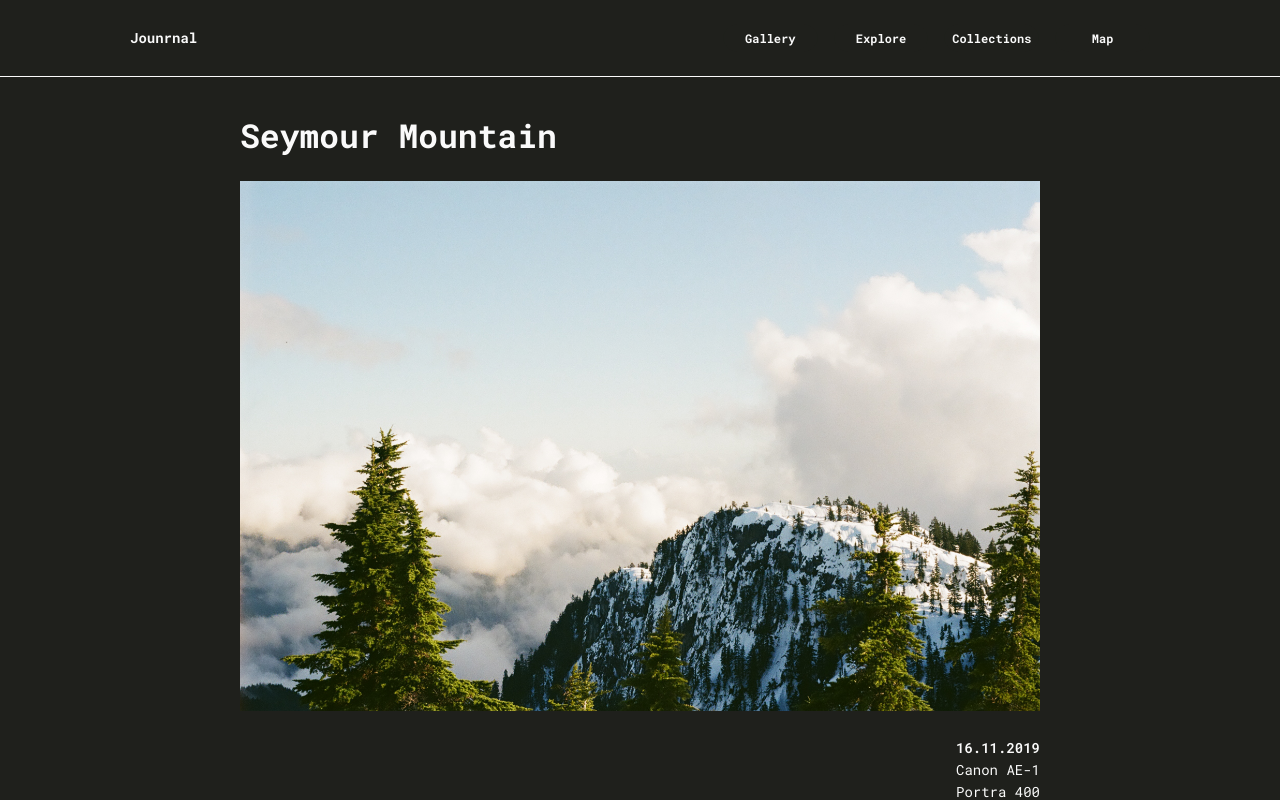
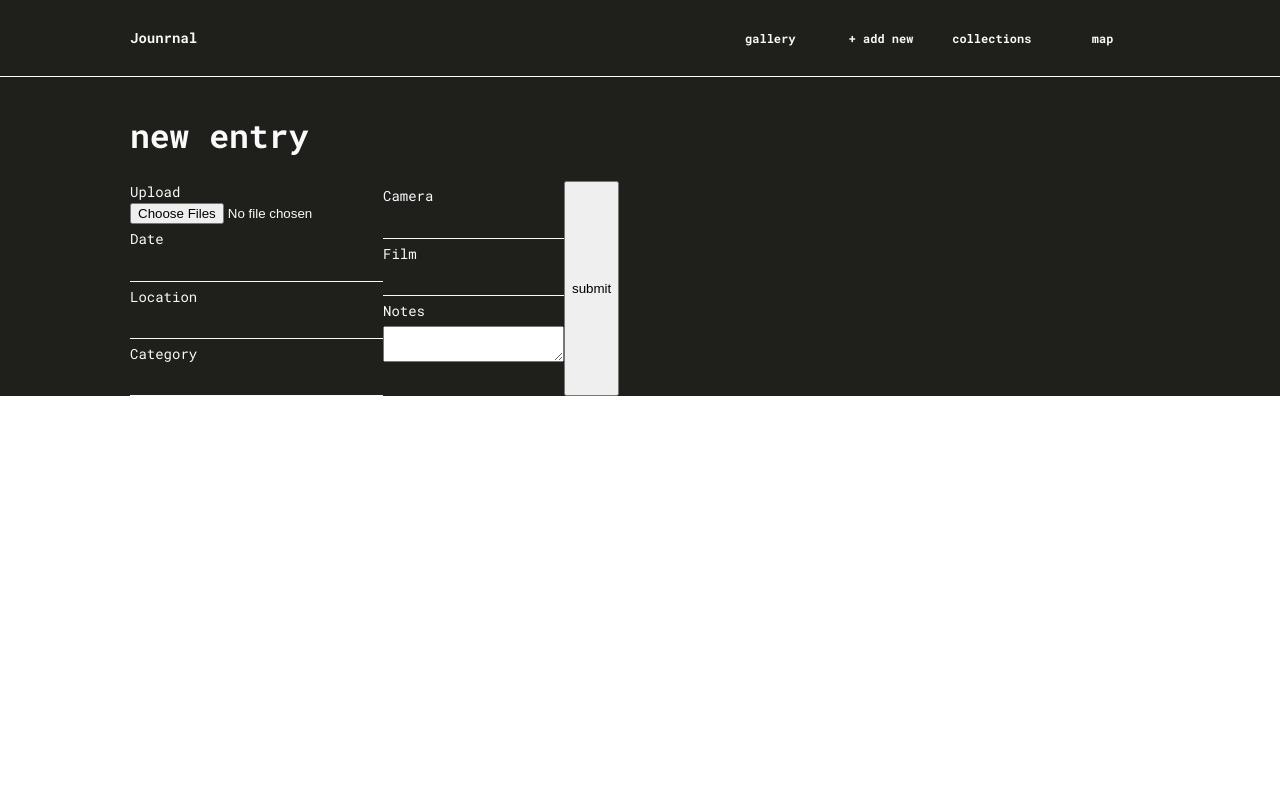
Before and after one commit to Cronkmeister/journal, a React (Create React App) app in the folder journal-client/: page / in a window 1280 px wide. Shown: the top 800 px of the page. Built offline with nearby package versions, Linux system fonts and the light colour scheme.

Commit message:
add new entry form state initial

```diff
--- a/journal-client/package.json
+++ b/journal-client/package.json
@@ -6,6 +6,7 @@
     "@testing-library/jest-dom": "^5.16.3",
     "@testing-library/react": "^12.1.4",
     "@testing-library/user-event": "^13.5.0",
+    "axios": "^0.26.1",
     "react": "^18.0.0",
     "react-dom": "^18.0.0",
     "react-router-dom": "5.3",
--- a/journal-client/src/App.js
+++ b/journal-client/src/App.js
@@ -3,6 +3,7 @@ import { Link, BrowserRouter, Switch, Route } from "react-router-dom";
 import NavBar from "./components/NavBar/NavBar";
 import WelcomePage from "./pages/WelcomePage/WelcomePage";
 import Gallery from "./pages/Gallery/Gallery";
+import AddNew from "./pages/AddNew/AddNew";
 
 function App() {
   return (
@@ -12,7 +13,8 @@ function App() {
           <Route path="/" component={WelcomePage} />
         </Switch> */}
         <NavBar />
-        <Gallery />
+        {/* <Gallery /> */}
+        <AddNew />
       </BrowserRouter>
     </>
   );
--- a/journal-client/src/components/NavBar/NavBar.jsx
+++ b/journal-client/src/components/NavBar/NavBar.jsx
@@ -8,10 +8,10 @@ function NavBar() {
           <div className="navbar__container">
             <h2 className="navbar__logo">Jounrnal</h2>
             <ul className="navbar__links">
-              <li className="navbar__link-item">Gallery</li>
-              <li className="navbar__link-item">Explore</li>
-              <li className="navbar__link-item">Collections</li>
-              <li className="navbar__link-item">Map</li>
+              <li className="navbar__link-item">gallery</li>
+              <li className="navbar__link-item">+ add new</li>
+              <li className="navbar__link-item">collections</li>
+              <li className="navbar__link-item">map</li>
             </ul>
           </div>
         </div>
--- /dev/null
+++ b/journal-client/src/pages/AddNew/AddNew.jsx
@@ -0,0 +1,122 @@
+import "./AddNew.scss";
+import React, { Component } from "react";
+import axios from "axios";
+
+class AddNew extends Component {
+  state = {
+    selectedFiles: [],
+    date: "",
+    location: "",
+    category: "",
+    camera: "",
+    film: "",
+    notes: "",
+  };
+
+  componentDidMount() {
+    document.title = "new entry";
+  }
+  //set state once the files have been selected
+  onPhotoUpload = (event) => {
+    console.log(event);
+    // this.setState({ selectedFiles: event.target.files[0] });
+    this.setState({
+      selectedFiles: event.target.files[0],
+    });
+  };
+
+  //send new entry to database once it is created
+  handleSubmit = (e) => {
+    e.preventDefault();
+
+    const newEntry = {
+      selectedFiles: this.state.selectedFiles,
+      date: this.state.date,
+      location: this.state.location,
+      category: this.state.category,
+      camera: this.state.camera,
+      film: this.state.film,
+      notes: this.state.notes,
+    };
+    console.log(newEntry);
+  };
+
+  handleChange = (e) => {
+    this.setState({
+      [e.target.name]: e.target.value,
+    });
+  };
+
+  render() {
+    return (
+      <>
+        <section className="new">
+          <div className="new__wrapper">
+            <h2 className="new__form-heading">new entry</h2>
+            <form className="new__form-container" onSubmit={this.handleSubmit}>
+              <div className="new__form-container--left">
+                <label>Upload</label>
+                <input
+                  className="new__form-file-input"
+                  name="galleryImage"
+                  type="file"
+                  onChange={this.onPhotoUpload}
+                  multiple
+                />
+                <label className="new__form-label">Date</label>
+                <input
+                  className="new__form-input"
+                  onChange={this.handleChange}
+                  value={this.state.date}
+                  name="date"
+                ></input>
+                <label className="new__form-label">Location</label>
+                <input
+                  className="new__form-input"
+                  onChange={this.handleChange}
+                  value={this.state.location}
+                  name="location"
+                ></input>
+                <label className="new__form-label">Category</label>
+                <input
+                  className="new__form-input"
+                  onChange={this.handleChange}
+                  value={this.state.category}
+                  name="category"
+                ></input>
+              </div>
+              <div className="new__form-container--right">
+                <label className="new__form-label">Camera</label>
+                <input
+                  className="new__form-input"
+                  onChange={this.handleChange}
+                  value={this.state.camera}
+                  name="camera"
+                ></input>
+                <label className="new__form-label">Film</label>
+                <input
+                  className="new__form-input"
+                  onChange={this.handleChange}
+                  value={this.state.film}
+                  name="film"
+                ></input>
+                <label className="new__form-label">Notes</label>
+                <textarea
+                  className="new__form-textarea"
+                  onChange={this.handleChange}
+                  value={this.state.notes}
+                  name="notes"
+                ></textarea>
+              </div>
+              <button className="new__form-submit" type="submit">
+                submit
+              </button>
+            </form>
+          </div>
+        </section>
+      </>
+    );
+  }
+}
+
+export default AddNew;
--- /dev/null
+++ b/journal-client/src/pages/AddNew/AddNew.scss
@@ -0,0 +1,49 @@
+@use "../../styles/global.scss" as *;
+
+.new {
+  background-color: $primary-color-1-black;
+  color: $primary-color-2-white;
+  &__wrapper {
+    @include margin;
+  }
+  &__form-heading {
+    @include page-header;
+    @include header-padding;
+  }
+  &__form-container {
+    display: flex;
+    flex-direction: column;
+    @include tablet {
+      flex-direction: row;
+    }
+
+    &--left {
+      display: flex;
+      flex-direction: column;
+      @include body-copy;
+    }
+    &--right {
+      display: flex;
+      flex-direction: column;
+      @include body-copy;
+    }
+  }
+  &__form-file-input {
+    color: $primary-color-2-white;
+  }
+  &__form-label {
+    margin-top: 4px;
+    margin-bottom: 4px;
+  }
+  &__form-input {
+    background-color: $primary-color-1-black;
+    color: $primary-color-2-white;
+    width: 100%;
+    border: none;
+    border-bottom: solid 1px $primary-color-2-white;
+    padding: 0.5rem 0 0.2rem 0;
+    &:focus {
+      outline: none;
+    }
+  }
+}
--- a/journal-client/src/pages/Gallery/Gallery.jsx
+++ b/journal-client/src/pages/Gallery/Gallery.jsx
@@ -5,9 +5,7 @@ function Gallery() {
   return (
     <>
       <section className="gallery">
-        <div className="gallery__wrapper">
-          <FullView />
-        </div>
+        <div className="gallery__wrapper">{/* <FullView /> */}</div>
       </section>
     </>
   );
```
Also changed, not shown: 1 other file (tests, documents, lock files or other folders).
